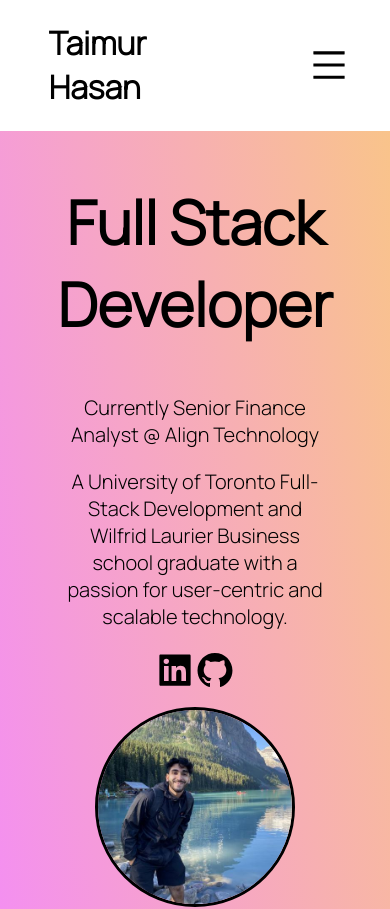
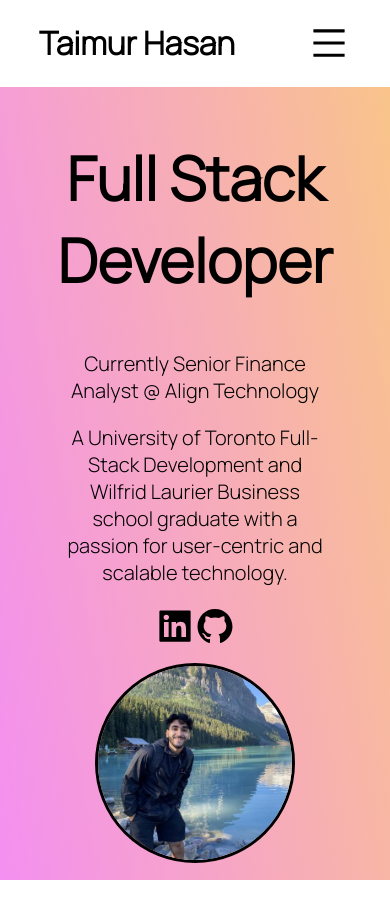
Before and after one commit to TaimurHasan/professional-portfolio-react, a React (Create React App) app: page / in a window 390 px wide. Shown: the top 909 px of the page. Built offline with nearby package versions, Linux system fonts and the light colour scheme.

Commit message:
adding mobile header response:

```diff
--- a/src/components/NavBar/NavBar.module.css
+++ b/src/components/NavBar/NavBar.module.css
@@ -93,3 +93,9 @@ span {
         transition: none;
     }
 }
+
+@media screen and (max-width: 575px) {
+    .NavBar a {
+        flex: 0 60%;
+    }
+}
```
